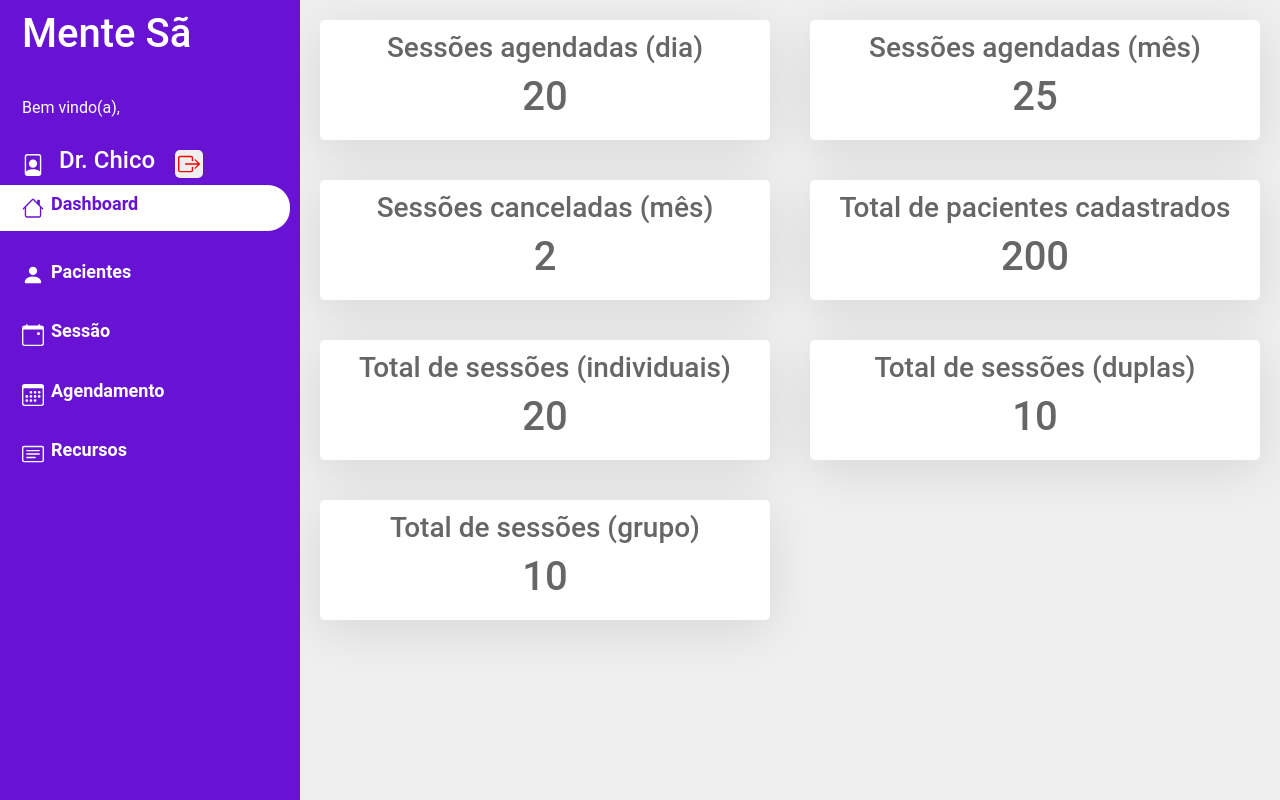
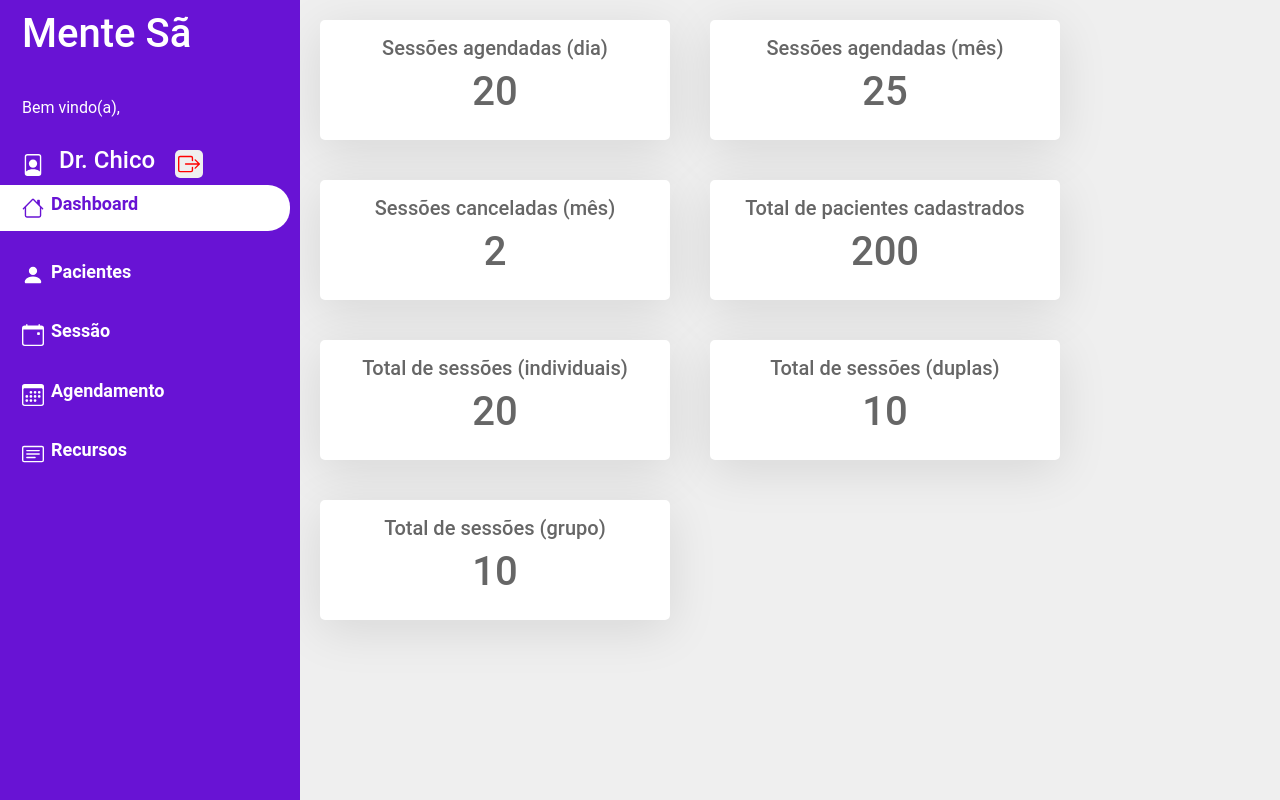
Before and after one commit to MenteSA/mentesa-web, a React (Vite) app: page / in a window 1280 px wide. Both pictures are taken after typing "name@example.com", "Sample123" into the empty fields and a click on the input "Login". Built offline with nearby package versions, Linux system fonts and the light colour scheme.

Commit message:
uptade dashboard

```diff
--- a/src/components/DashboardCard/style.ts
+++ b/src/components/DashboardCard/style.ts
@@ -5,11 +5,16 @@ export const Card = styled.div`
   flex-direction: column;
   justify-content: center;
   align-items: center;
-  width: 450px;
+  width: 350px;
   height: 120px;
   color: #666666;
   background: #fff;
   margin: 20px;
   border-radius: 5px;
   box-shadow: rgba(0, 0, 0, 0.1) 0px 10px 50px;
+
+  h3{
+    font-size: 20px;
+  }
+
 `;
--- a/src/components/Patients/DashboardContent/index.tsx
+++ b/src/components/Patients/DashboardContent/index.tsx
@@ -1,16 +1,29 @@
 import DashboardCard from "../../DashboardCard";
-import { Container } from "./style";
+import { Container, Row } from 'react-bootstrap';
 
 const DashboardPatientContent: React.FC = () => {
   return (
     <Container>
-      <DashboardCard description="Sessões agendadas (dia)" value="20" />
-      <DashboardCard description="Sessões agendadas (mês)" value="25" />
-      <DashboardCard description="Sessões canceladas (mês)" value="2" />
-      <DashboardCard description="Total de sessões" value="200" />
+       <Container>
+      <Row>
+        <DashboardCard description="Sessões agendadas (dia)" value="20" />
+        <DashboardCard description="Sessões agendadas (mês)" value="25" />
+      </Row>
+
+      <Row>
+        <DashboardCard description="Sessões canceladas (mês)" value="2" />
+        <DashboardCard description="Total de pacientes cadastrados" value="200" />
+      </Row>
+
+      <Row>
       <DashboardCard description="Total de sessões (individuais)" value="20" />
       <DashboardCard description="Total de sessões (duplas)" value="10" />
+      </Row>
+
+      <Row>
       <DashboardCard description="Total de sessões (grupo)" value="10" />
+      </Row>
+    </Container>
     </Container>
   );
 };
--- a/src/components/Professional/DashboardContent/index.tsx
+++ b/src/components/Professional/DashboardContent/index.tsx
@@ -1,16 +1,28 @@
 import DashboardCard from "../../DashboardCard";
-import { Container } from "./style";
+import { Container, Row } from 'react-bootstrap';
+
 
 const DashboardProfessionalContent: React.FC = () => {
   return (
     <Container>
-      <DashboardCard description="Sessões agendadas (dia)" value="20" />
-      <DashboardCard description="Sessões agendadas (mês)" value="25" />
-      <DashboardCard description="Sessões canceladas (mês)" value="2" />
-      <DashboardCard description="Total de pacientes cadastrados" value="200" />
+      <Row>
+        <DashboardCard description="Sessões agendadas (dia)" value="20" />
+        <DashboardCard description="Sessões agendadas (mês)" value="25" />
+      </Row>
+
+      <Row>
+        <DashboardCard description="Sessões canceladas (mês)" value="2" />
+        <DashboardCard description="Total de pacientes cadastrados" value="200" />
+      </Row>
+
+      <Row>
       <DashboardCard description="Total de sessões (individuais)" value="20" />
       <DashboardCard description="Total de sessões (duplas)" value="10" />
+      </Row>
+
+      <Row>
       <DashboardCard description="Total de sessões (grupo)" value="10" />
+      </Row>
     </Container>
   );
 };
--- a/src/pages/Patient/create/index.tsx
+++ b/src/pages/Patient/create/index.tsx
@@ -1,7 +1,7 @@
 import { useState } from "react";
 import { useNavigate } from "react-router-dom";
 import FormLayoutPatient from "../../../components/FormLayout/patient";
-import { HelperContainer, Input } from "./style";
+import { Input } from "./style";
 
 const PatientCreate: React.FC = () => {
   const [nome, setNome] = useState("");
```
